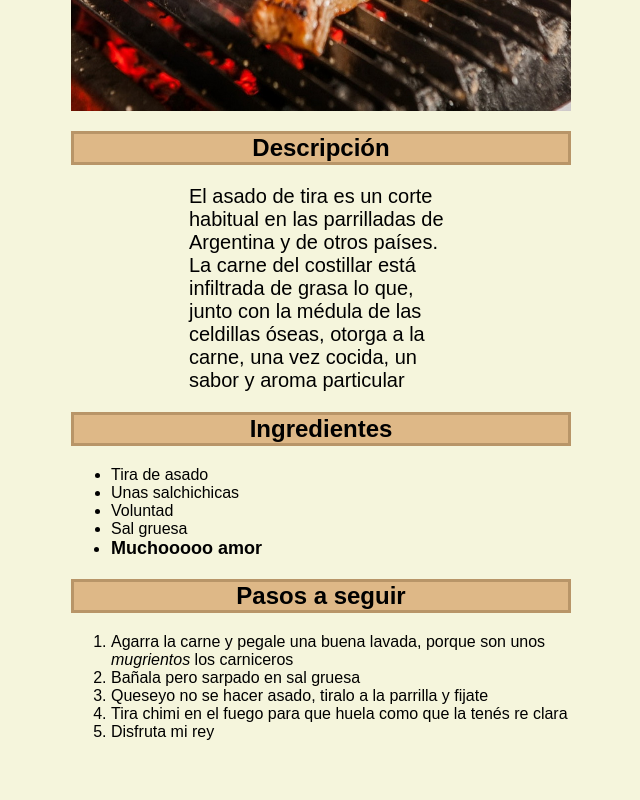
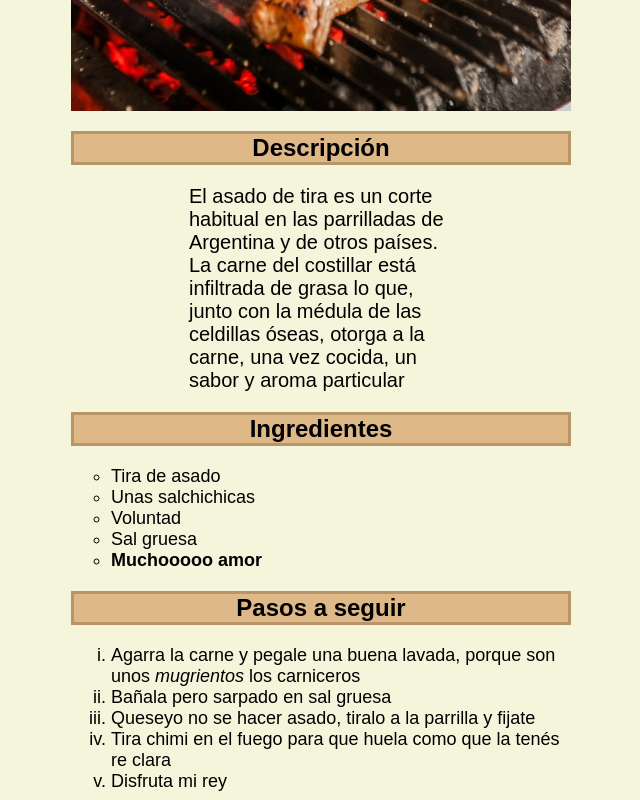
Before and after one commit to hebermm/odin-recipes, a plain HTML site: page recipes/asado.html in a window 1280 px wide. Shown: the part 372-1172 px from the top of the page, without its empty margins (319-959 px from the left). Before the commit the page ends 1121 px from the top, so only its background shows below. Drawn offline with Linux system fonts and the light colour scheme.

Commit message:
Selecciona estilo de listas

```diff
--- a/style.css
+++ b/style.css
@@ -27,12 +27,16 @@ body{
 .listas{
     width: 500px;
     margin:0 auto;
+    font-size: 18px;
 }
 
-.lista.pasos{
+.listas.ingr{
     list-style: circle;
 }
 
+.listas.pasos{
+    list-style:lower-roman;
+}
 h1, h2{
     text-align: center;
     background-color: burlywood;
```
